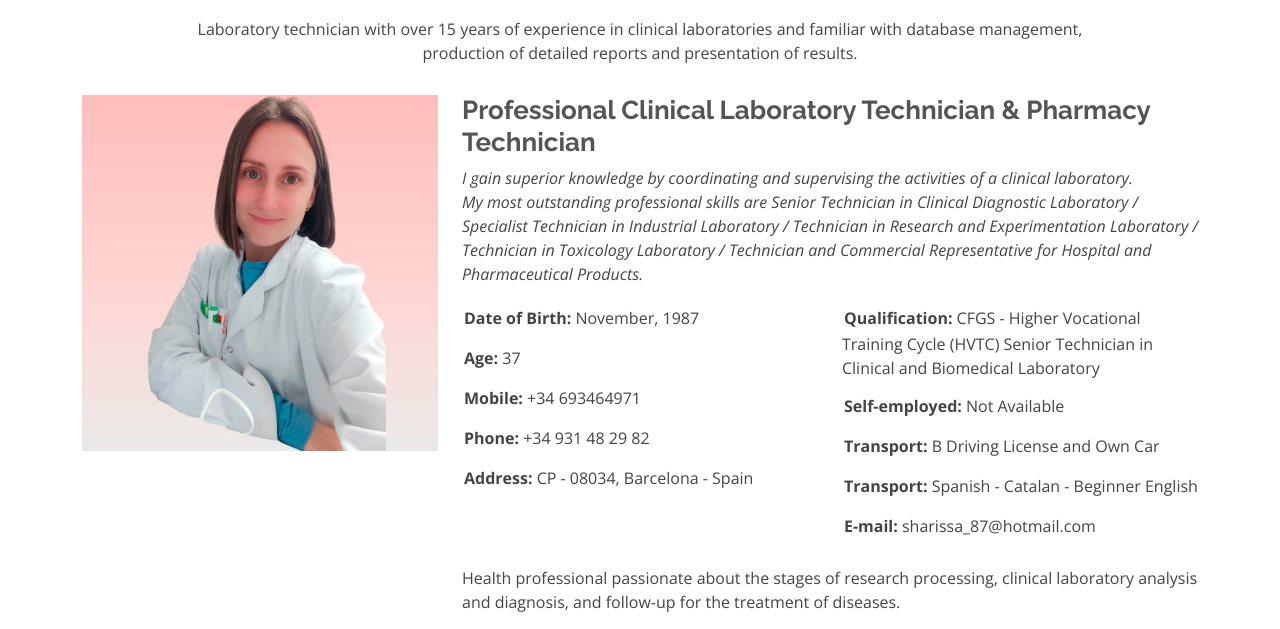
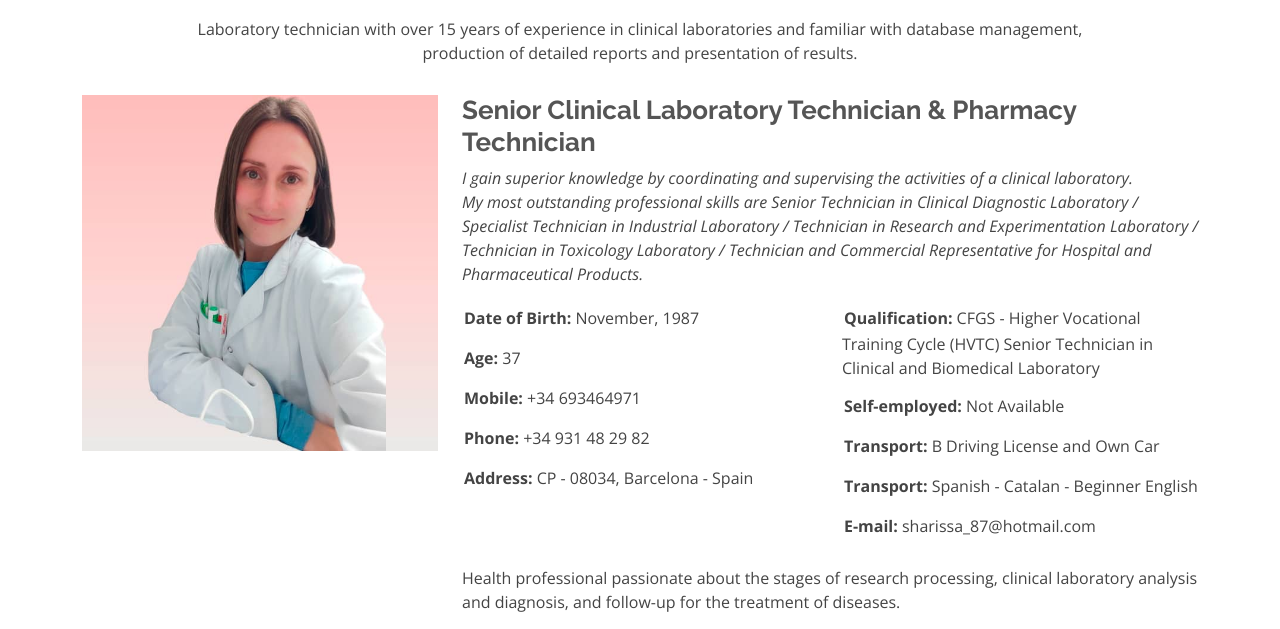
Before and after one commit to hbfreelanceadministrative/portfolio-sara.github.io, a plain HTML site: page about.html in a window 1280 px wide. Shown: the part 171-800 px from the top of the page. Drawn offline with nearby package versions, Linux system fonts and the light colour scheme.

Commit message:
Update about.html

```diff
--- a/about.html
+++ b/about.html
@@ -82,7 +82,7 @@
             <img src="assets/img/about1.jpg" class="img-fluid" alt="">
           </div>
           <div class="col-lg-8 pt-4 pt-lg-0 content">
-              <h3>Professional Clinical Laboratory Technician & Pharmacy Technician</h3> <!-- &amp; Tècnic de Farmàcia</h3> -->
+              <h3>Senior Clinical Laboratory Technician & Pharmacy Technician</h3> <!-- &amp; Tècnic de Farmàcia</h3> -->
             <p class="fst-italic">I gain superior knowledge by coordinating and supervising the activities of a clinical laboratory. <br> My most outstanding professional skills are Senior Technician in Clinical Diagnostic Laboratory / Specialist Technician in Industrial Laboratory / Technician in Research and Experimentation Laboratory / Technician in Toxicology Laboratory / Technician and Commercial Representative for Hospital and Pharmaceutical Products.</p>
             <div class="row">
               <div class="col-lg-6">
```
